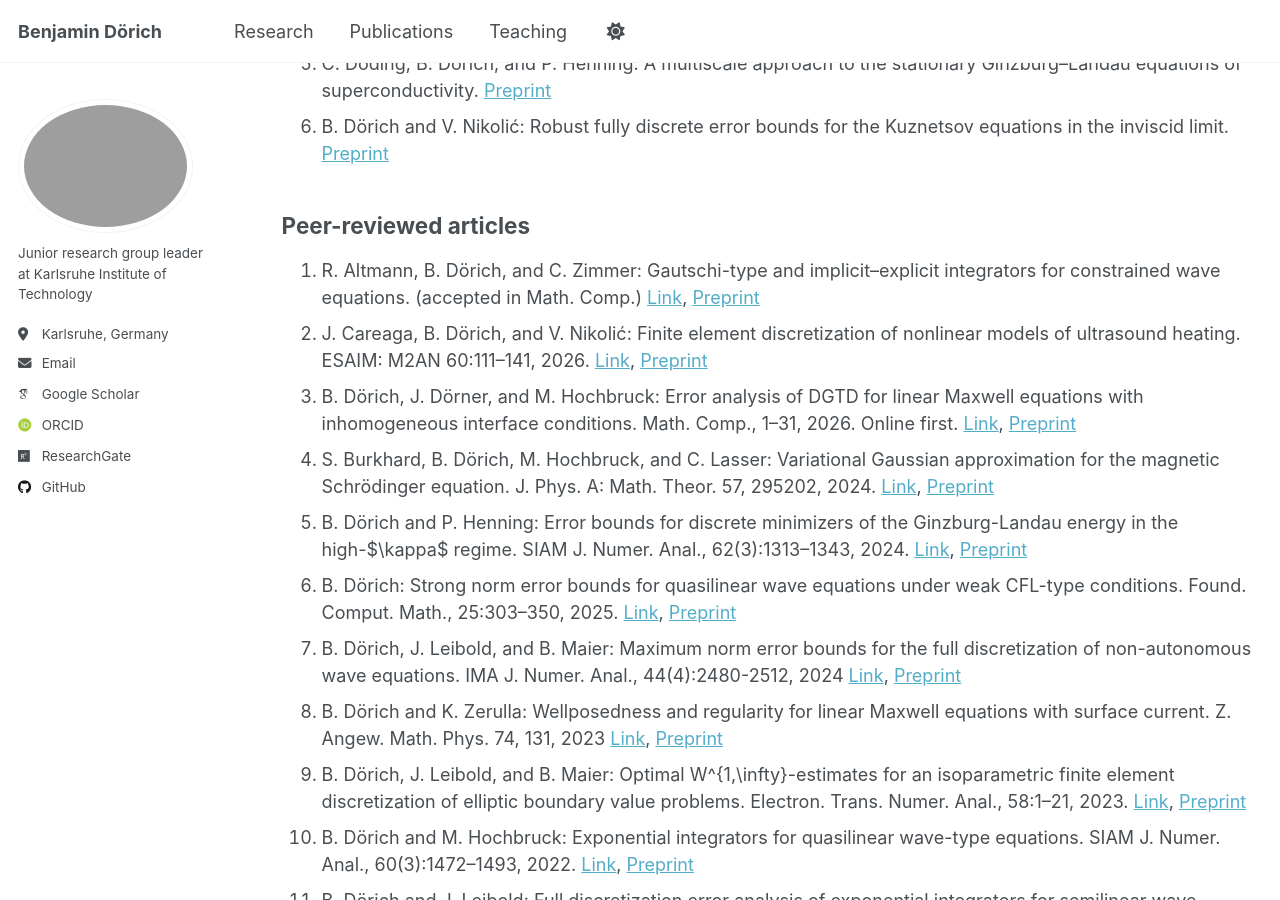
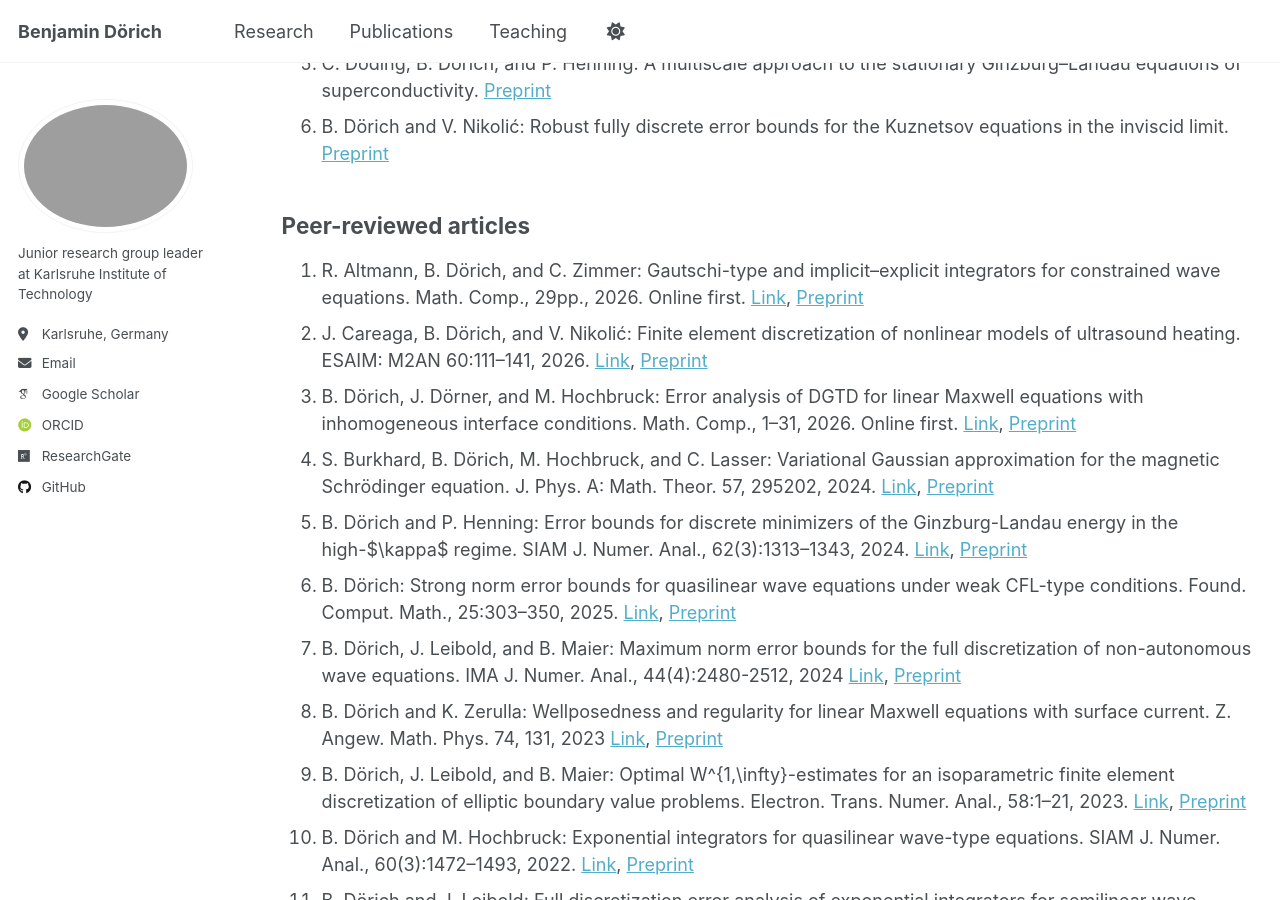
Before and after one commit to BenjaminDoerich/BenjaminDoerich.github.io, a Jekyll site: the page built from _pages/publications.md, in a window 1280 px wide and 900 px high, scrolled down 365 px. Built offline with Jekyll 4.4.1, drawn with Linux system fonts in a browser that asks for light colours; some web fonts are replaced; a script that is not in the unit is left out.

Commit message:
Update publications.md

```diff
--- a/_pages/publications.md
+++ b/_pages/publications.md
@@ -21,7 +21,7 @@ redirect_from:
 
 ## Peer-reviewed articles
 
-1. R. Altmann, B. Dörich, and C. Zimmer: Gautschi-type and implicit--explicit integrators for constrained wave equations. (accepted in Math. Comp.) [Link](https://doi.org/10.1090/mcom/4194), [Preprint](https://arxiv.org/pdf/2505.22532)
+1. R. Altmann, B. Dörich, and C. Zimmer: Gautschi-type and implicit--explicit integrators for constrained wave equations. Math. Comp., 29pp., 2026. Online first. [Link](https://doi.org/10.1090/mcom/4194), [Preprint](https://arxiv.org/pdf/2505.22532)
 1. J. Careaga, B. Dörich, and V. Nikolić: Finite element discretization of nonlinear models of ultrasound heating. ESAIM: M2AN 60:111–141, 2026. [Link](https://doi.org/10.1051/m2an/2025099), [Preprint](https://www.waves.kit.edu/downloads/CRC1173_Preprint_2025-3.pdf)
 1. B. Dörich, J. Dörner, and M. Hochbruck: Error analysis of DGTD for linear Maxwell equations with inhomogeneous interface conditions.  Math. Comp., 1–31, 2026. Online first. [Link](https://doi.org/10.1090/mcom/4170), [Preprint](https://www.waves.kit.edu/downloads/CRC1173_Preprint_2024-16.pdf)
 1. S. Burkhard, B. Dörich, M. Hochbruck, and C. Lasser: Variational Gaussian approximation for the magnetic Schrödinger equation. J. Phys. A: Math. Theor. 57, 295202, 2024. [Link](https://doi.org/10.1088/1751-8121/ad591e),  [Preprint](https://www.waves.kit.edu/downloads/CRC1173_Preprint_2023-4.pdf)
```
